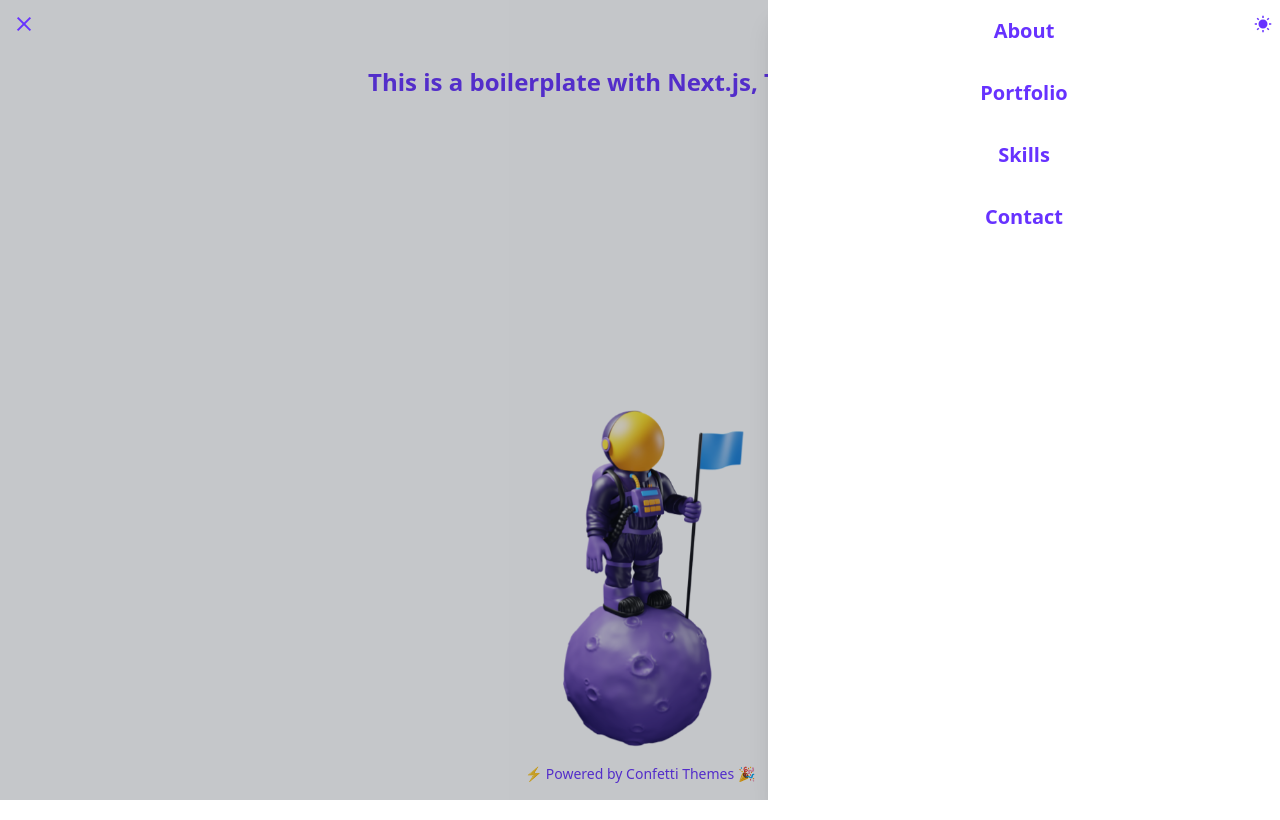
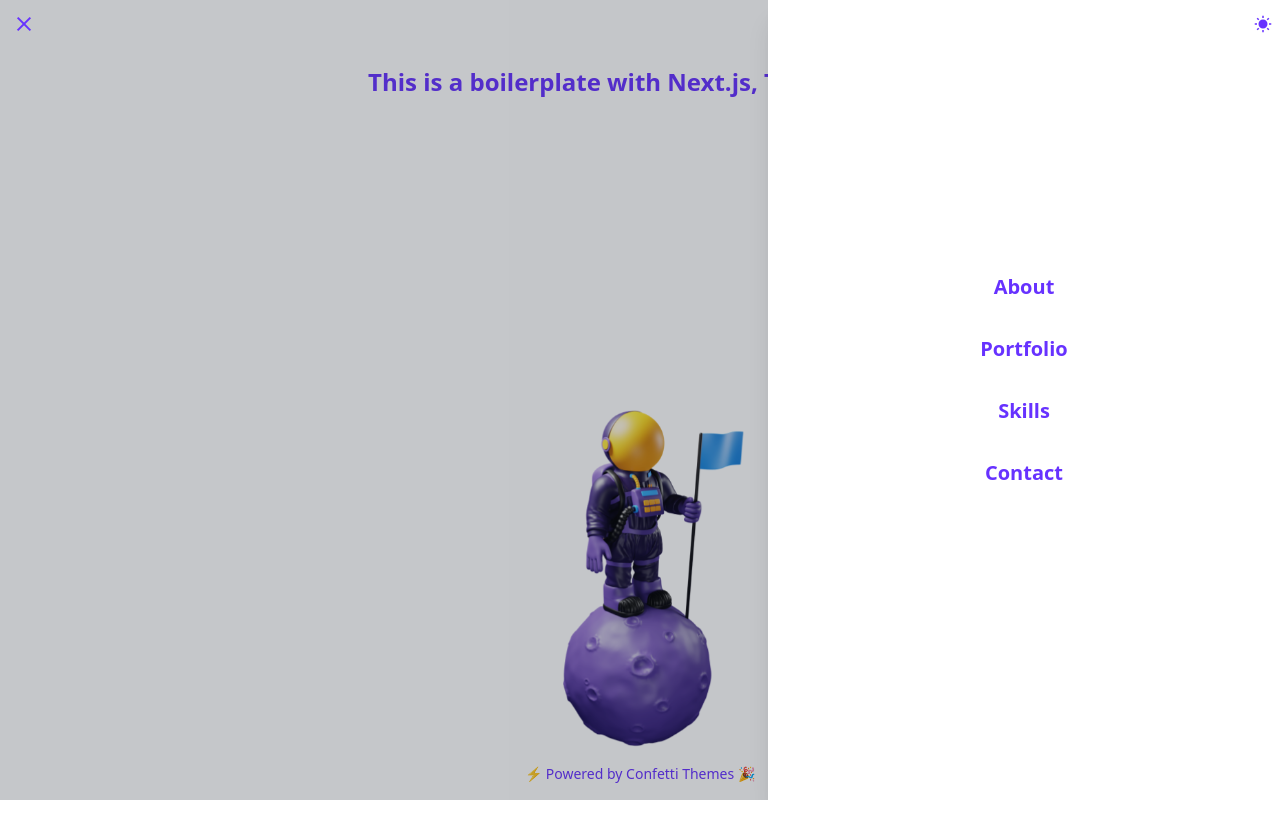
Before and after one commit to MichaelDepp/Nextjs-TailwindCSS-Boilerplate, a Next.js app: page / in a window 1280 px wide. Both pictures are taken after a click on the button 24 px from the left and 24 px from the top of the page. Built offline with nearby package versions, Linux system fonts and the light colour scheme.

Commit message:
fix: make the drawer content centerred

```diff
--- a/src/components/Drawer/index.jsx
+++ b/src/components/Drawer/index.jsx
@@ -14,7 +14,7 @@ const Drawer = ({ children, isOpen, setIsOpen }) => {
                     ' w-screen max-w-lg right-0 absolute bg-white dark:bg-theme-bg h-full shadow-xl delay-400 duration-500 ease-in-out transition-all transform  ' +
                     (isOpen ? ' translate-x-0 ' : ' translate-x-full ')
                 }>
-                <article className="relative w-screen max-w-lg pb-10 flex flex-col space-y-6 overflow-y-scroll h-full">
+                <article className="justify-center content-center relative w-screen max-w-lg pb-10 flex flex-col space-y-6 overflow-y-scroll h-full">
                     {children}
                 </article>
             </section>
```
